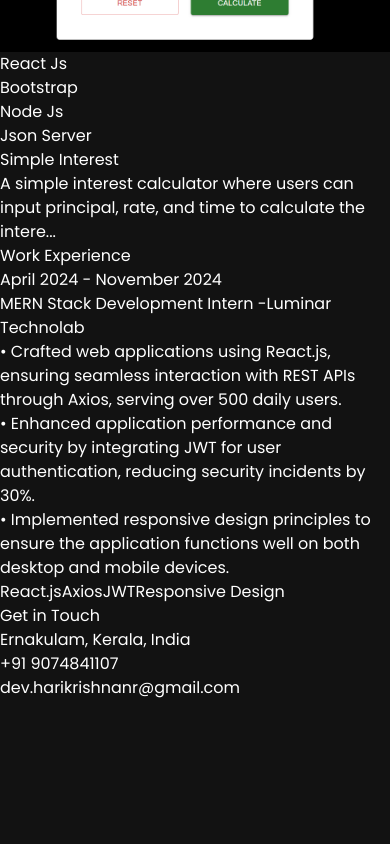
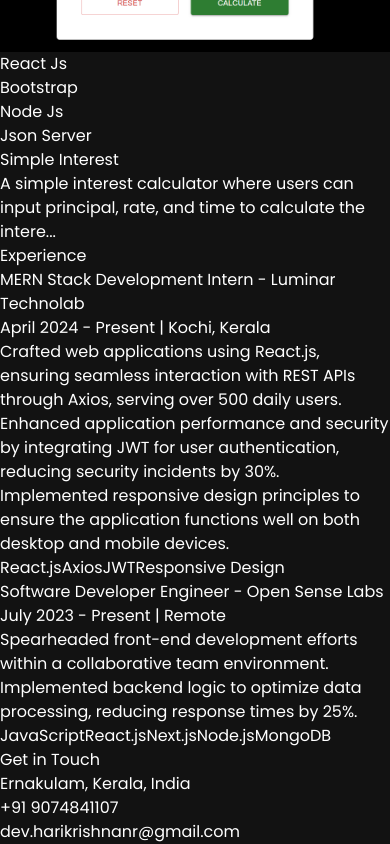
Before and after one commit to harikrishnanr-dev/portfolioHari, a React (Vite) app: page / in a window 390 px wide. Shown: the part 8695-9539 px from the top of the page. Before the commit the page ends 9395 px from the top, so only its background shows below. Built offline with nearby package versions, Linux system fonts and the light colour scheme.

Commit message:
make it Responsives

```diff
--- a/src/components/Experience.jsx
+++ b/src/components/Experience.jsx
@@ -1,40 +1,63 @@
 import React from "react";
+import { experiences } from "../constants";
+import { motion } from "framer-motion";
+import UseInView from "../hooks/UseInView";
 
-function Experience() {
+const Experience = () => {
+  const [ref, inView] = UseInView();
+
   return (
-    <div>
-      <div className="border-b border-neutral-900 pb-4" id="experience">
-        <h2 className="md:my-20 my-2 text-center text-4xl" style={{ opacity: 1, transform: "none", willChange: "auto" }}>
-          Work Experience
-        </h2>
+    <motion.div
+      ref={ref}
+      className="md:mt-5 md:p-0 font-medium">
+      <motion.h2
+        initial={{ opacity: 0, y: -30 }}
+        animate={inView ? { opacity: 1, y: 0 } : { opacity: 0, y: -30 }}
+        transition={{ duration: 1, ease: "linear" }}
+        className="text-3xl sm:text-5xl md:text-6xl text-center tracking-wider"
+        id="experience"
+      >
+        Experience
+      </motion.h2>
 
-        <div>
-          <div className="mb-8 flex flex-wrap md:justify-center gap-2 md:p-0 p-5">
-            <div className="w-full md:w-1/4" style={{ opacity: 1, transform: "none", willChange: "auto" }}>
-              <p className="mb-2 md:text-sm text-neutral-400">April 2024 - November 2024</p>
-            </div>
-            <div className="w-full max-w-xl md:w-3/4" style={{ opacity: 1, transform: "none", willChange: "auto" }}>
-              <h6 className="mb-2 font-semibold">
-                MERN Stack Development Intern -
-                <span className="text-sm text-purple-100">Luminar Technolab</span>
-              </h6>
-              <p className="mb-4 text-neutral-400">
-                • Crafted web applications using React.js, ensuring seamless interaction with REST APIs through Axios, serving over 500 daily users.<br />
-                • Enhanced application performance and security by integrating JWT for user authentication, reducing security incidents by 30%.<br />
-                • Implemented responsive design principles to ensure the application functions well on both desktop and mobile devices.
+      <div className="flex flex-wrap mt-2 justify-center gap-4">
+        {experiences.map((exp, index) => (
+          <motion.div
+            key={index}
+            className="w-full md:p-5 p-8"
+            initial={{ opacity: 0, y: 20 }}
+            animate={inView ? { opacity: 1, y: 0 } : { opacity: 0, y: 20 }}
+            transition={{ duration: 0.8, delay: index * 0.2 }}
+          >
+            <div className="p-5 mt-2 border border-neutral-700 rounded-xl">
+              <h3 className="text-sm md:text-lg font-semibold">
+                {exp.role} -{" "}
+                <span className="text-purple-500">{exp.company}</span>
+              </h3>
+              <p className="text-sm text-neutral-400">
+                {exp.duration} | {exp.location}
               </p>
-              <div className="flex flex-wrap gap-2">
-                <span className="mr-2 my-4 rounded bg-neutral-900 px-2 py-1 text-sm font-medium text-purple-500">React.js</span>
-                <span className="mr-2 my-4 rounded bg-neutral-900 px-2 py-1 text-sm font-medium text-purple-500">Axios</span>
-                <span className="mr-2 my-4 rounded bg-neutral-900 px-2 py-1 text-sm font-medium text-purple-500">JWT</span>
-                <span className="mr-2 my-4 rounded bg-neutral-900 px-2 py-1 text-sm font-medium text-purple-500">Responsive Design</span>
+              <ul className="mt-2 list-disc list-inside text-neutral-400">
+                {exp.responsibilities.map((task, idx) => (
+                  <li key={idx}>{task}</li>
+                ))}
+              </ul>
+              <div className="flex flex-wrap gap-2 mt-4">
+                {exp.skills.map((skill, idx) => (
+                  <span
+                    key={idx}
+                    className="rounded bg-neutral-900 px-2 py-1 text-sm font-medium text-purple-500"
+                  >
+                    {skill}
+                  </span>
+                ))}
               </div>
             </div>
-          </div>
-        </div>
+          </motion.div>
+        ))}
       </div>
-    </div>
+    </motion.div>
   );
-}
+};
 
 export default Experience;
--- a/src/components/Hero.jsx
+++ b/src/components/Hero.jsx
@@ -16,13 +16,13 @@ const Hero = () => {
                     Hello, I'm<br />
                     <span className="bg-gradient-to-r from-orange-500 to-orange-800 text-transparent bg-clip-text">Harikrishnan</span>
                 </motion.h1>
-                <p className="mt-10 text-base text-neutral-500 max-w-4xl  px-6 md:px-0 md:text-justify">
+                <p className="mt-2 md:mt-10 text-base text-neutral-500 max-w-4xl  p-5 md:px-0 text-justify">
                     I am a passionate full-stack developer with a strong focus on building robust and scalable web applications. With 6 months of hands-on experience, I have sharpened my skills in front-end technologies like React and back-end technologies such as Node.js, MySQL, and MongoDB.
                     My goal is to leverage my expertise to create innovative solutions that drive business growth and deliver exceptional user experiences.
                 </p>
 
 
-                <div className="flex md:justify-start justify-center my-10">
+                <div className="flex md:justify-start justify-center my-4 md:my-10">
                     <motion.a
                         ref={ref}
                         initial={{ opacity: 0, y: -30 }}
--- a/src/constants/index.jsx
+++ b/src/constants/index.jsx
@@ -248,3 +248,30 @@ export const projects = [
     live: "https://poetic-axolotl-1acba4.netlify.app/",
   },
 ];
+
+
+export const experiences = [
+  {
+    role: "MERN Stack Development Intern",
+    company: "Luminar Technolab",
+    duration: "April 2024 - Present",
+    location: "Kochi, Kerala",
+    responsibilities: [
+      "Crafted web applications using React.js, ensuring seamless interaction with REST APIs through Axios, serving over 500 daily users.",
+      "Enhanced application performance and security by integrating JWT for user authentication, reducing security incidents by 30%.",
+      "Implemented responsive design principles to ensure the application functions well on both desktop and mobile devices.",
+    ],
+    skills: ["React.js", "Axios", "JWT", "Responsive Design"],
+  },
+  {
+    role: "Software Developer Engineer",
+    company: "Open Sense Labs",
+    duration: "July 2023 - Present",
+    location: "Remote",
+    responsibilities: [
+      "Spearheaded front-end development efforts within a collaborative team environment.",
+      "Implemented backend logic to optimize data processing, reducing response times by 25%.",
+    ],
+    skills: ["JavaScript", "React.js", "Next.js", "Node.js", "MongoDB"],
+  },
+];
```
